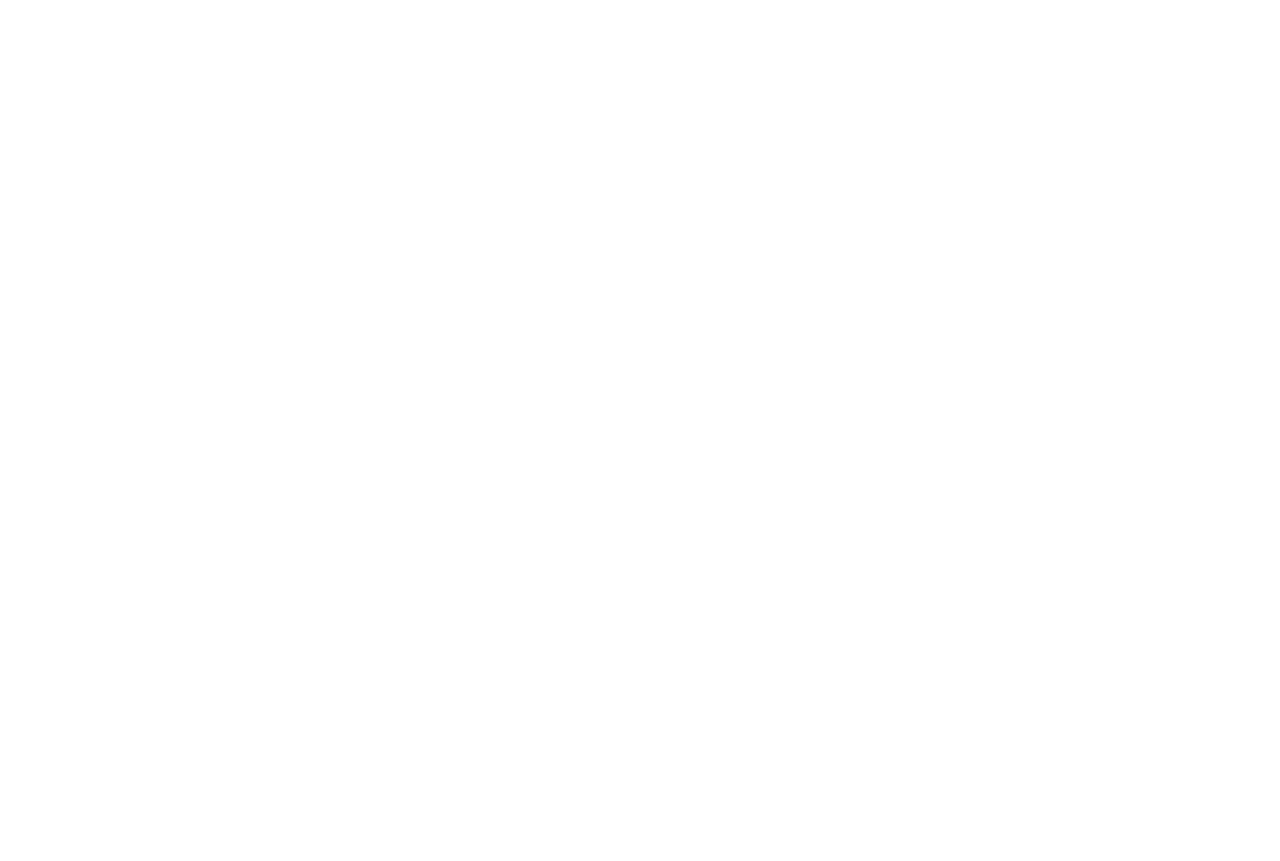
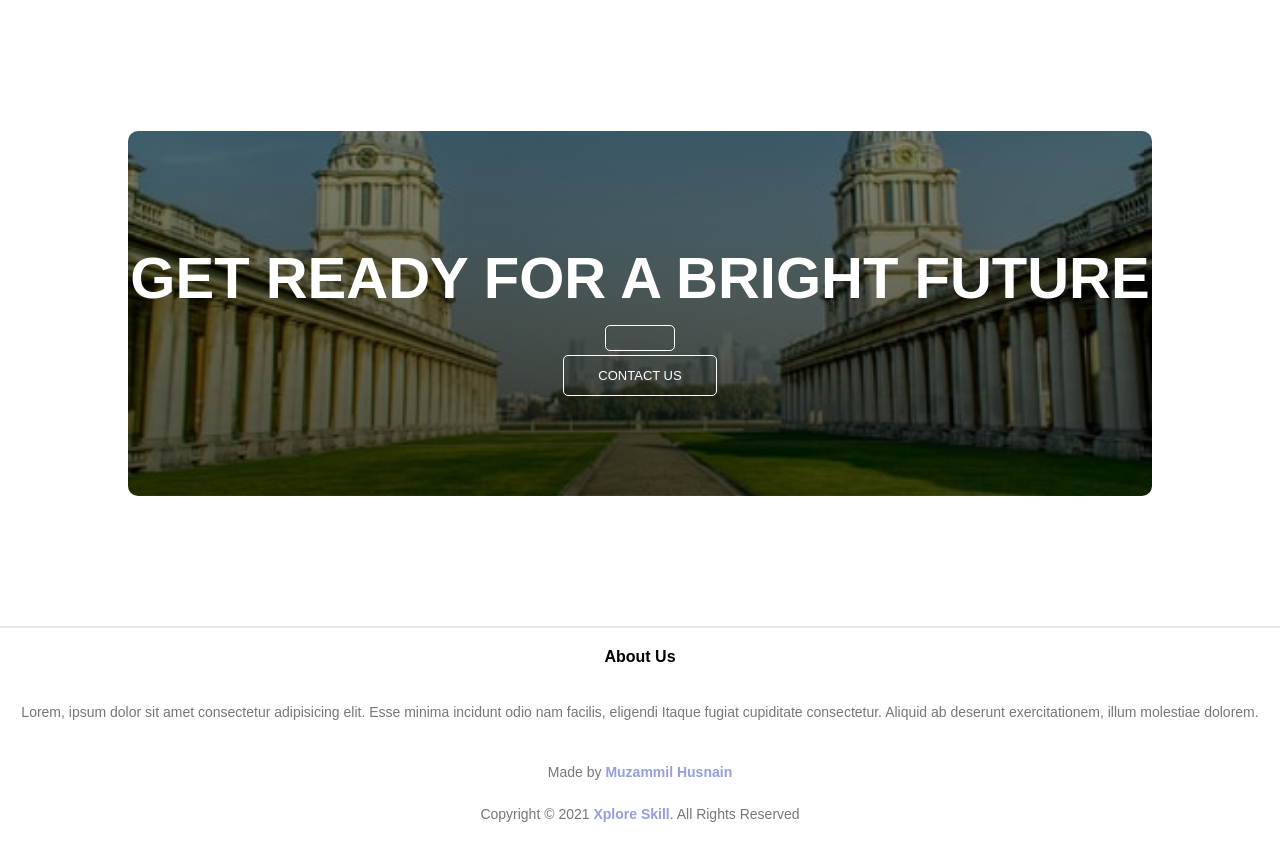
Before and after one commit to muzammilpro/Figma_To_NextJs, a Next.js app: page / in a window 1280 px wide. Shown: the part 3780-4641 px from the top of the page. Before the commit the page ends 3811 px from the top, so only its background shows below. Built offline with nearby package versions, Linux system fonts and the light colour scheme.

Commit message:
Do Some Changes

```diff
--- /dev/null
+++ b/app/(Components)/BrighterFuture/BrighterFuture.js
@@ -0,0 +1,12 @@
+import React from 'react'
+import Button from '../Button/Button'
+
+export default function BrighterFuture() {
+    return (
+        <section class="cta">
+            <h1>GET READY FOR A BRIGHT FUTURE</h1>
+            <Button text=""/>
+            <a href="contact.html" class="hero_btn">CONTACT US</a>
+        </section>
+    )
+}
--- /dev/null
+++ b/app/(Components)/Footer/Footer.js
@@ -0,0 +1,22 @@
+import React from 'react'
+
+export default function Footer() {
+  return (
+    <section class="footer">
+        <hr/>
+        <h4>About Us</h4>
+        <p>Lorem, ipsum dolor sit amet consectetur adipisicing elit. Esse minima incidunt odio nam facilis, eligendi
+            Itaque fugiat cupiditate consectetur. Aliquid ab deserunt exercitationem, illum molestiae dolorem.
+        </p>
+
+        <div class="icons">
+            <i class="fab fa-facebook-f"></i>
+            <i class="fab fa-instagram"></i>
+            <i class="fab fa-twitter"></i>
+            <i class="fab fa-linkedin"></i>
+        </div>
+        <p>Made by   <a href="index.html">Muzammil Husnain</a></p>
+        <p>Copyright © 2021 <a href="index.html">Xplore Skill</a>. All Rights Reserved</p>
+    </section>
+  )
+}
--- a/app/page.js
+++ b/app/page.js
@@ -12,6 +12,8 @@ import img4 from '../public/img/playground.png'
 import img5 from '../public/img/food.png'
 import UserImg from '../public/img/user.png'
 import StudentCard from './(Components)/StudentCard/StudentCard'
+import Footer from './(Components)/Footer/Footer'
+import BrighterFuture from './(Components)/BrighterFuture/BrighterFuture'
 
 
 
@@ -91,6 +93,10 @@ export default function Home() {
         </div>
       </section>
 
+      <BrighterFuture/>
+
+      <Footer/>
+
     </>
   )
 }
```
